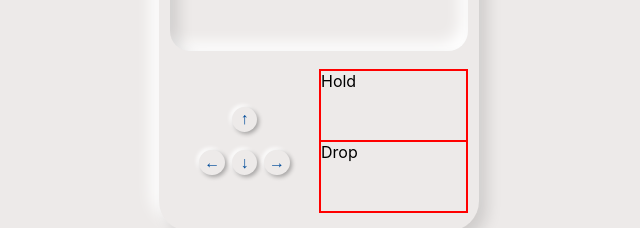
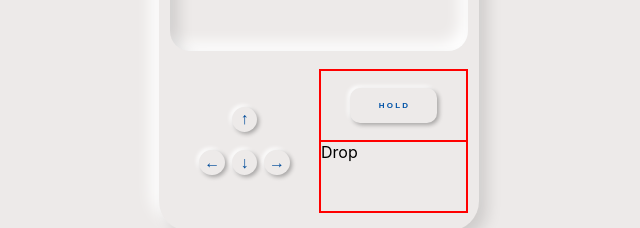
Before and after one commit to curry0622/Tetris-Web-Game, a React (Create React App) app: page / in a window 1280 px wide. Shown: the part 529-757 px from the top of the page, without its empty margins (321-961 px from the left). Built offline with nearby package versions, Linux system fonts and the light colour scheme.

Commit message:
feat: hold button styles

```diff
--- a/src/game/control/hold.tsx
+++ b/src/game/control/hold.tsx
@@ -2,7 +2,11 @@ import React from 'react';
 import classNames from 'classnames';
 
 const Hold: React.FC = () => (
-  <div className={classNames('control-hold-container')}>Hold</div>
+  <div className={classNames('control-hold-container')}>
+    <button type="button" className={classNames('control-hold-button')}>
+      H O L D
+    </button>
+  </div>
 );
 
 export default Hold;
--- a/src/scss/game/control/directions.scss
+++ b/src/scss/game/control/directions.scss
@@ -5,7 +5,6 @@
   flex-direction: column;
   justify-content: center;
   align-items: center;
-  // border: red solid 1px;
 }
 
 .control-directions-top-container {
@@ -14,7 +13,6 @@
   display: flex;
   justify-content: center;
   align-items: center;
-  // border: red solid 1px;
 }
 
 .control-directions-bottom-container {
@@ -23,7 +21,6 @@
   display: flex;
   justify-content: space-evenly;
   align-items: center;
-  // border: red solid 1px;
 }
 
 .control-directions-button {
--- a/src/scss/game/control/hold.scss
+++ b/src/scss/game/control/hold.scss
@@ -1,5 +1,27 @@
 .control-hold-container {
   width: 100%;
   height: 50%;
+  display: flex;
+  justify-content: center;
+  align-items: center;
   border: red solid 1px;
 }
+
+.control-hold-button {
+  cursor: pointer;
+  border: none;
+  font-weight: bolder;
+  font-size: 0.5rem;
+  color: #0053a7;
+  background-color: transparent;
+  width: 60%;
+  height: 50%;
+  border-radius: 10px;
+  border: none;
+  box-shadow:
+    2px 2px 4px rgba(0, 0, 0, 0.3),
+    -2px -2px 4px rgba(255, 255, 255, 1);
+  &:focus {
+    outline: none;
+  }
+}
```
